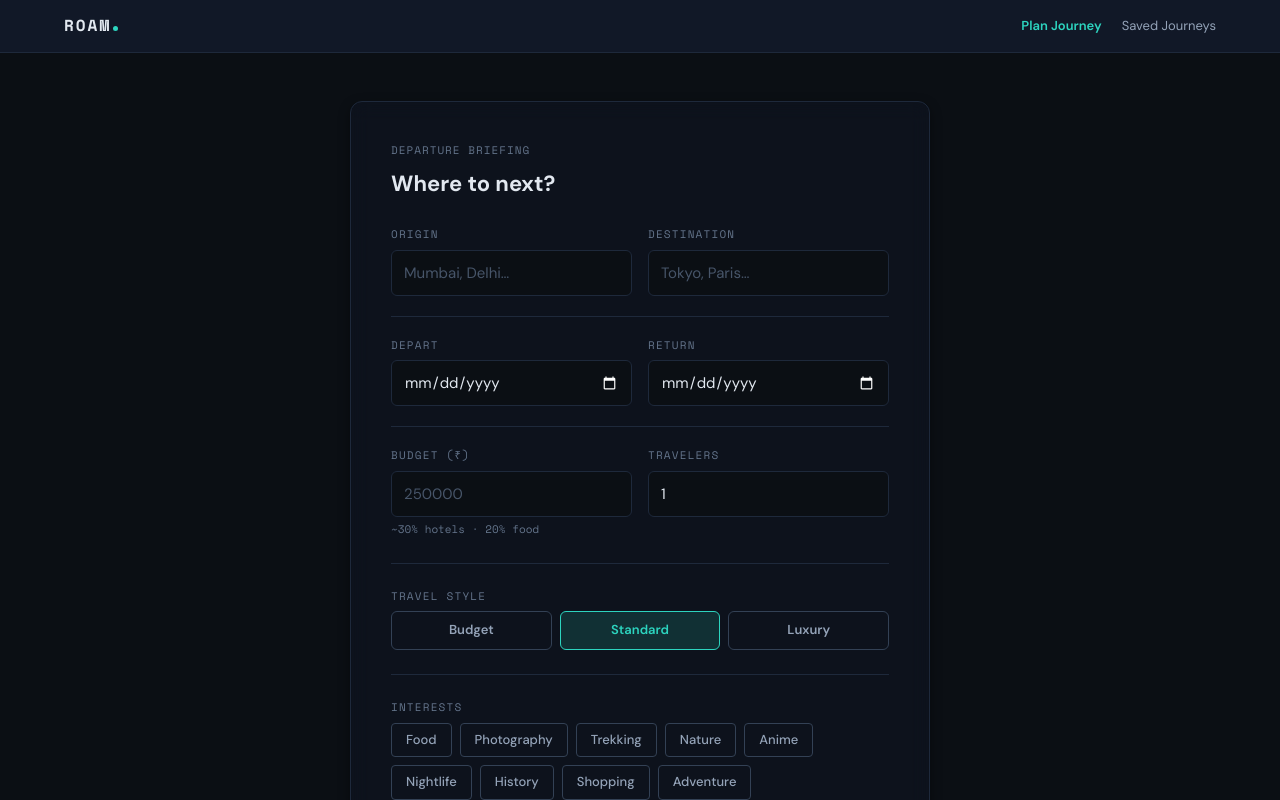
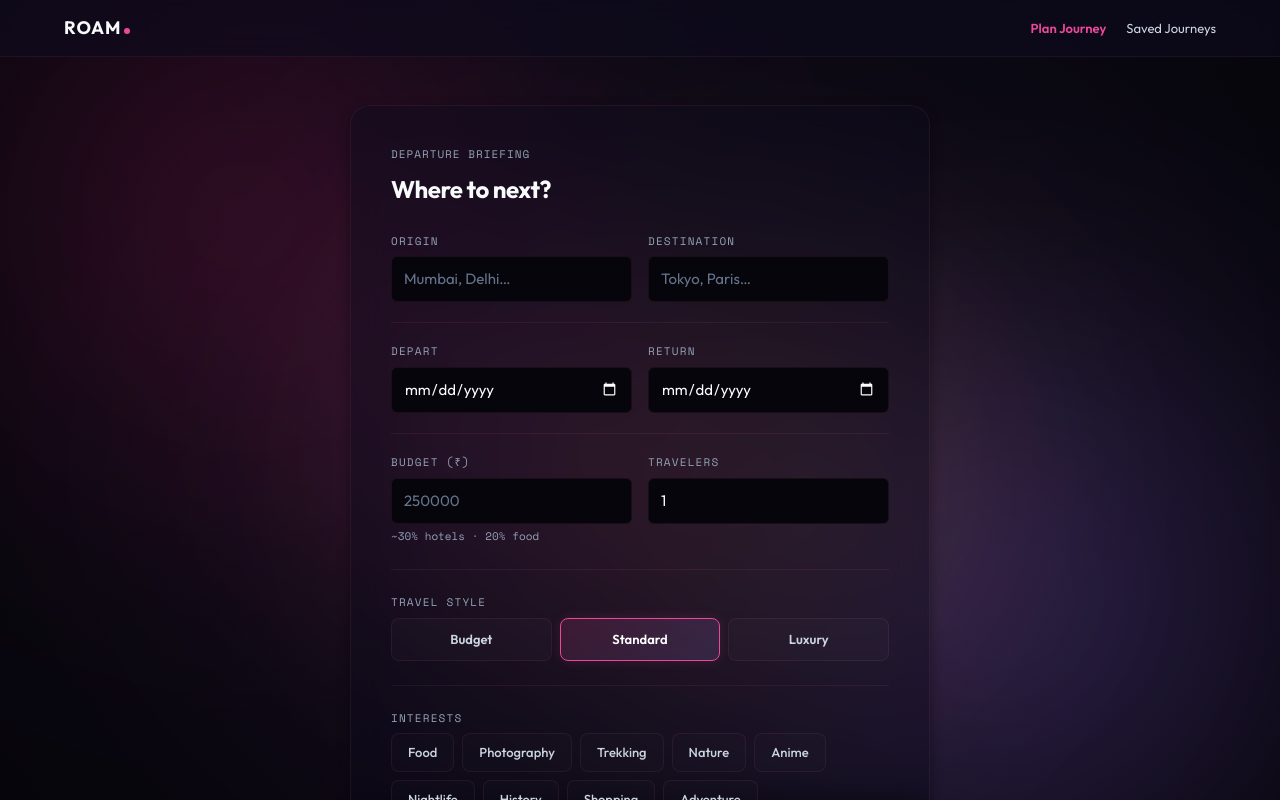
Before and after one commit to Pradhyumna51/ai-travel-planner, a React (Vite) app in the folder frontend/: page / in a window 1280 px wide. Shown: the top 800 px of the page. Built offline with nearby package versions, Linux system fonts and the light colour scheme; no server answers.

Commit message:
style(frontend): redesign application theme to Aurora UI (Dark) using ui-ux-pro-max

```diff
--- a/frontend/src/App.jsx
+++ b/frontend/src/App.jsx
@@ -110,27 +110,37 @@ export default function App() {
   }, []);
 
   return (
-    <div style={{ minHeight: '100vh', background: 'var(--color-bg)' }}>
+    <div style={{ minHeight: '100vh', position: 'relative' }}>
+      {/* Aurora Background */}
+      <div className="aurora-bg no-print">
+        <div className="aurora-blob aurora-blob-1"></div>
+        <div className="aurora-blob aurora-blob-2"></div>
+        <div className="aurora-blob aurora-blob-3"></div>
+        <div className="aurora-blob aurora-blob-4"></div>
+      </div>
+
       {/* ── Nav ── */}
       <header className="no-print" style={{
-        background: 'var(--color-surface)',
+        background: 'rgba(15, 12, 30, 0.65)',
+        backdropFilter: 'blur(20px)',
+        WebkitBackdropFilter: 'blur(20px)',
         borderBottom: '1px solid var(--color-border)',
         position: 'sticky', top: 0, zIndex: 50,
       }}>
         <div style={{
           maxWidth: 1200, margin: '0 auto', padding: '0 24px',
-          height: 52, display: 'flex', alignItems: 'center', justifyContent: 'space-between',
+          height: 56, display: 'flex', alignItems: 'center', justifyContent: 'space-between',
         }}>
           <div style={{ display: 'flex', alignItems: 'baseline', gap: 0 }}>
             <span style={{
-              fontFamily: 'var(--font-mono)', fontSize: 16, fontWeight: 700,
-              color: 'var(--color-text)', letterSpacing: '2px',
+              fontFamily: 'var(--font-sans)', fontSize: 18, fontWeight: 800,
+              color: 'var(--color-text)', letterSpacing: '1px',
             }}>
               ROAM
             </span>
             <span style={{
-              display: 'inline-block', width: 5, height: 5, borderRadius: '50%',
-              background: 'var(--color-teal)', marginLeft: 2, marginBottom: 1,
+              display: 'inline-block', width: 6, height: 6, borderRadius: '50%',
+              background: 'var(--color-teal)', marginLeft: 2, marginBottom: 2,
             }} />
           </div>
 
--- a/frontend/src/components/MapContainer.jsx
+++ b/frontend/src/components/MapContainer.jsx
@@ -63,7 +63,7 @@ const hotelIcon = L.divIcon({
   html: `
     <div style="
       background: #0f172a;
-      color: #2dd4bf;
+      color: #ec4899;
       width: 28px;
       height: 28px;
       border-radius: 50%;
@@ -72,10 +72,10 @@ const hotelIcon = L.divIcon({
       justify-content: center;
       font-weight: 700;
       font-size: 12px;
-      box-shadow: 0 0 0 2px #2dd4bf, 0 4px 10px rgba(0,0,0,0.6);
+      box-shadow: 0 0 0 2px #ec4899, 0 4px 10px rgba(0,0,0,0.6);
       border: 1px solid rgba(0,0,0,0.3);
     ">
-      🏨
+      <svg width="14" height="14" viewBox="0 0 24 24" fill="none" stroke="currentColor" stroke-width="2.5" stroke-linecap="round" stroke-linejoin="round" style="display: block;"><rect x="4" y="2" width="16" height="20" rx="2" ry="2"/><line x1="9" y1="22" x2="9" y2="16"/><line x1="15" y1="22" x2="15" y2="16"/><line x1="9" y1="16" x2="15" y2="16"/><path d="M8 6h3v3H8z"/><path d="M13 6h3v3h-3z"/><path d="M8 11h3v3H8z"/><path d="M13 11h3v3h-3z"/></svg>
     </div>
   `,
   iconSize: [28, 28],
@@ -141,9 +141,9 @@ export default function MapContainer({ mapData, selectedDay, selectedAttraction,
     if (hotelWp) {
       L.marker([hotelWp.lat, hotelWp.lng], { icon: hotelIcon })
         .bindPopup(`
-          <div style="color: #1e293b; font-family: var(--font-sans); min-width: 140px; padding: 4px;">
-            <h4 style="margin: 0 0 4px; font-size: 13px; font-weight: 700; color: #0f172a;">🏨 ${hotelWp.name}</h4>
-            <p style="margin: 0; font-size: 11px; color: #64748b;">Daily base lodging for ${dayData.city}</p>
+          <div style="color: var(--color-text); font-family: var(--font-sans); min-width: 140px; padding: 4px;">
+            <h4 style="margin: 0 0 4px; font-size: 13px; font-weight: 700; color: var(--color-text);">Lodging: ${hotelWp.name}</h4>
+            <p style="margin: 0; font-size: 11px; color: var(--color-text-dim);">Daily base lodging for ${dayData.city}</p>
           </div>
         `)
         .addTo(markersLayerGroup.current);
@@ -154,14 +154,14 @@ export default function MapContainer({ mapData, selectedDay, selectedAttraction,
       const markerIcon = createCustomMarkerIcon(attr.category, (idx + 1).toString());
       L.marker([attr.latitude, attr.longitude], { icon: markerIcon })
         .bindPopup(`
-          <div style="color: #1e293b; font-family: var(--font-sans); min-width: 160px; padding: 4px;">
-            <h4 style="margin: 0 0 4px; font-size: 13px; font-weight: 700; color: #0f172a;">${idx + 1}. ${attr.name}</h4>
+          <div style="color: var(--color-text); font-family: var(--font-sans); min-width: 160px; padding: 4px;">
+            <h4 style="margin: 0 0 4px; font-size: 13px; font-weight: 700; color: var(--color-text);">${idx + 1}. ${attr.name}</h4>
             <div style="margin-bottom: 6px;">
-              <span style="font-size: 9px; font-weight: 700; text-transform: uppercase; color: ${categoryColors[attr.category] || '#2dd4bf'}; background: ${categoryColors[attr.category] + '20' || '#2dd4bf20'}; padding: 2px 6px; border-radius: 3px; font-family: var(--font-mono);">
+              <span style="font-size: 9px; font-weight: 700; text-transform: uppercase; color: ${categoryColors[attr.category] || '#ec4899'}; background: ${categoryColors[attr.category] + '20' || '#ec489920'}; padding: 2px 6px; border-radius: 3px; font-family: var(--font-mono);">
                 ${attr.category}
               </span>
             </div>
-            <p style="margin: 0; font-size: 11px; color: #475569; line-height: 1.4;">
+            <p style="margin: 0; font-size: 11px; color: var(--color-text-secondary); line-height: 1.4;">
               <strong>Arrival:</strong> ${attr.arrival_time}<br/>
               <strong>Duration:</strong> ${attr.duration_minutes} mins<br/>
               <strong>From previous:</strong> ${attr.distance_from_previous_m > 0 ? (attr.distance_from_previous_m / 1000).toFixed(1) + ' km' : 'Start'}
@@ -240,7 +240,7 @@ export default function MapContainer({ mapData, selectedDay, selectedAttraction,
         position: 'absolute',
         top: 16,
         left: 16,
-        background: 'rgba(17, 24, 39, 0.85)',
+        background: 'rgba(15, 12, 30, 0.85)',
         backdropFilter: 'blur(8px)',
         border: '1px solid var(--color-border)',
         borderRadius: '50%',
--- a/frontend/src/components/TripForm.jsx
+++ b/frontend/src/components/TripForm.jsx
@@ -75,13 +75,13 @@ export default function TripPlanningForm({ onSubmit, isLoading, apiError, onRetr
   return (
     <div className="glass-card" style={{
       maxWidth: 580, margin: '0 auto',
-      borderRadius: '12px',
+      borderRadius: '20px',
       padding: '40px 40px 36px',
     }}>
       {/* Header */}
       <div style={{ marginBottom: 28 }}>
         <p className="mono-sm" style={{ marginBottom: 10 }}>Departure Briefing</p>
-        <h1 style={{ fontSize: 22, fontWeight: 700, color: 'var(--color-text)' }}>
+        <h1 style={{ fontSize: 24, fontWeight: 800, color: 'var(--color-text)', fontFamily: 'var(--font-sans)', letterSpacing: '-0.5px' }}>
           Where to next?
         </h1>
       </div>
@@ -157,16 +157,17 @@ export default function TripPlanningForm({ onSubmit, isLoading, apiError, onRetr
                   onClick={() => setForm(p => ({ ...p, travel_style: style }))}
                   disabled={isLoading}
                   style={{
-                    padding: '8px 12px',
-                    borderRadius: 6,
+                    padding: '10px 14px',
+                    borderRadius: 8,
                     fontSize: 13,
                     fontWeight: 600,
                     textTransform: 'capitalize',
-                    border: isSelected ? '1px solid var(--color-teal)' : '1px solid var(--color-border-hover)',
-                    background: isSelected ? 'var(--color-teal-dim)' : 'transparent',
-                    color: isSelected ? 'var(--color-teal)' : 'var(--color-text-secondary)',
+                    border: isSelected ? '1px solid var(--color-teal)' : '1px solid var(--color-border)',
+                    background: isSelected ? 'linear-gradient(135deg, rgba(236,72,153,0.15) 0%, rgba(167,139,250,0.15) 100%)' : 'rgba(255,255,255,0.02)',
+                    color: isSelected ? '#ffffff' : 'var(--color-text-secondary)',
+                    boxShadow: isSelected ? '0 0 12px rgba(236,72,153,0.15)' : 'none',
                     cursor: 'pointer',
-                    transition: 'all 150ms'
+                    transition: 'all 250ms cubic-bezier(0.16, 1, 0.3, 1)'
                   }}
                 >
                   {style}
--- a/frontend/src/index.css
+++ b/frontend/src/index.css
@@ -1,4 +1,4 @@
-@import url('https://fonts.googleapis.com/css2?family=DM+Sans:wght@400;500;600;700&family=Space+Mono:wght@400;700&display=swap');
+@import url('https://fonts.googleapis.com/css2?family=Outfit:wght@300;400;500;600;700&family=Rubik:wght@300;400;500;600;700&family=Space+Mono:wght@400;700&display=swap');
 @import "tailwindcss";
 
 @font-face {
@@ -9,31 +9,31 @@
 
 @theme {
   /* ── Dark palette ──────────────────────────── */
-  --color-bg:             #0B0F14;
-  --color-surface:        #111827;
-  --color-surface-raised: #1a2332;
-  --color-border:         #1e293b;
-  --color-border-hover:   #334155;
+  --color-bg:             #06050b;
+  --color-surface:        rgba(15, 12, 30, 0.45);
+  --color-surface-raised: rgba(28, 22, 54, 0.6);
+  --color-border:         rgba(244, 114, 182, 0.08);
+  --color-border-hover:   rgba(244, 114, 182, 0.25);
 
-  --color-teal:           #2dd4bf;
-  --color-teal-dim:       rgba(45,212,191,0.15);
-  --color-teal-glow:      rgba(45,212,191,0.08);
-  --color-amber:          #f59e0b;
+  --color-teal:           #ec4899; /* vibrant pink */
+  --color-teal-dim:       rgba(236, 72, 153, 0.15);
+  --color-teal-glow:      rgba(236, 72, 153, 0.08);
+  --color-amber:          #f59e0b; /* amber/gold */
   --color-amber-dim:      rgba(245,158,11,0.1);
-  --color-blue:           #60a5fa;
+  --color-blue:           #38bdf8; /* sky blue */
   --color-success:        #34d399;
   --color-danger:         #f87171;
   --color-danger-dim:     rgba(248,113,113,0.08);
   --color-lavender:       #a78bfa;
   --color-rose:           #f472b6;
 
-  --color-text:           #e2e8f0;
-  --color-text-secondary: #94a3b8;
-  --color-text-dim:       #64748b;
-  --color-text-ghost:     #475569;
+  --color-text:           #f8fafc;
+  --color-text-secondary: #cbd5e1;
+  --color-text-dim:       #94a3b8;
+  --color-text-ghost:     #64748b;
 
   /* ── Typography ────────────────────────────── */
-  --font-sans: 'Rupee', 'DM Sans', system-ui, sans-serif;
+  --font-sans: 'Rupee', 'Outfit', 'Rubik', system-ui, sans-serif;
   --font-mono: 'Rupee', 'Space Mono', monospace;
 
   /* ── Shadows (dark mode) ───────────────────── */
@@ -175,31 +175,32 @@
     align-items: center;
     justify-content: center;
     gap: 8px;
-    padding: 11px 28px;
+    padding: 12px 28px;
     font-size: 14px;
     font-weight: 600;
     font-family: var(--font-sans);
-    color: var(--color-bg);
-    background: var(--color-teal);
+    color: #ffffff;
+    background: linear-gradient(135deg, #be185d 0%, #ec4899 100%);
     border: none;
-    border-radius: 6px;
+    border-radius: 8px;
     cursor: pointer;
-    transition: filter 150ms, transform 150ms, box-shadow 150ms;
-    box-shadow: 0 1px 3px rgba(45,212,191,0.2);
+    transition: transform 300ms cubic-bezier(0.16, 1, 0.3, 1), box-shadow 300ms, filter 150ms;
+    box-shadow: 0 4px 14px rgba(236, 72, 153, 0.25);
   }
   .btn-primary:hover:not(:disabled) {
-    filter: brightness(1.1);
-    box-shadow: 0 4px 16px rgba(45,212,191,0.25);
-    transform: translateY(-1px);
+    filter: brightness(1.08);
+    box-shadow: 0 6px 20px rgba(236, 72, 153, 0.4);
+    transform: translateY(-1.5px) scale(1.015);
   }
   .btn-primary:active:not(:disabled) {
-    transform: scale(0.98);
+    transform: translateY(0) scale(0.985);
   }
   .btn-primary:disabled {
     opacity: 0.35;
     cursor: not-allowed;
     transform: none;
     filter: none;
+    box-shadow: none;
   }
 
   .btn-amber {
@@ -207,63 +208,78 @@
     align-items: center;
     justify-content: center;
     gap: 8px;
-    padding: 10px 24px;
+    padding: 12px 24px;
     font-size: 14px;
     font-weight: 600;
     font-family: var(--font-sans);
-    color: var(--color-bg);
-    background: var(--color-amber);
+    color: #ffffff;
+    background: linear-gradient(135deg, #d97706 0%, #f59e0b 100%);
     border: none;
-    border-radius: 6px;
+    border-radius: 8px;
     cursor: pointer;
-    transition: filter 150ms, transform 150ms;
+    transition: transform 300ms cubic-bezier(0.16, 1, 0.3, 1), box-shadow 300ms, filter 150ms;
+    box-shadow: 0 4px 12px rgba(245, 158, 11, 0.25);
   }
-  .btn-amber:hover { filter: brightness(1.1); transform: translateY(-1px); }
+  .btn-amber:hover {
+    filter: brightness(1.08);
+    transform: translateY(-1.5px) scale(1.015);
+    box-shadow: 0 6px 16px rgba(245, 158, 11, 0.35);
+  }
+  .btn-amber:active {
+    transform: translateY(0) scale(0.985);
+  }
 
   .btn-ghost {
     display: inline-flex;
     align-items: center;
     gap: 6px;
-    padding: 8px 14px;
+    padding: 10px 18px;
     font-size: 13px;
     font-weight: 500;
     font-family: var(--font-sans);
     color: var(--color-text-secondary);
-    background: transparent;
+    background: rgba(255, 255, 255, 0.02);
     border: 1px solid var(--color-border);
-    border-radius: 6px;
+    border-radius: 8px;
     cursor: pointer;
-    transition: border-color 150ms, color 150ms, background 150ms;
+    transition: border-color 250ms, color 250ms, background 250ms, transform 250ms;
   }
   .btn-ghost:hover {
     border-color: var(--color-border-hover);
     color: var(--color-text);
-    background: rgba(255,255,255,0.03);
+    background: rgba(255, 255, 255, 0.06);
+    transform: translateY(-1px);
+  }
+  .btn-ghost:active {
+    transform: translateY(0);
   }
 
   /* ── Interest tag ──────────────────────── */
   .interest-tag {
     display: inline-flex;
     align-items: center;
-    padding: 6px 14px;
+    padding: 8px 16px;
     font-size: 13px;
     font-weight: 500;
-    border-radius: 4px;
-    border: 1px solid var(--color-border-hover);
-    background: transparent;
+    border-radius: 8px;
+    border: 1px solid var(--color-border);
+    background: rgba(255, 255, 255, 0.01);
     color: var(--color-text-secondary);
     cursor: pointer;
-    transition: all 150ms;
+    transition: all 250ms cubic-bezier(0.16, 1, 0.3, 1);
     user-select: none;
   }
   .interest-tag:hover:not(:disabled) {
-    border-color: var(--color-teal);
-    color: var(--color-teal);
+    border-color: rgba(236, 72, 153, 0.4);
+    color: var(--color-text);
+    background: rgba(236, 72, 153, 0.05);
+    transform: translateY(-1px);
   }
   .interest-tag.selected {
     border-color: var(--color-teal);
-    background: var(--color-teal-dim);
-    color: var(--color-teal);
+    background: linear-gradient(135deg, rgba(236, 72, 153, 0.2) 0%, rgba(167, 139, 250, 0.15) 100%);
+    color: #ffffff;
+    box-shadow: 0 0 12px rgba(236, 72, 153, 0.15);
   }
 
   /* ── Badge ─────────────────────────────── */
@@ -286,47 +302,55 @@
     display: flex;
     align-items: center;
     justify-content: space-between;
-    padding: 12px 16px;
-    background: var(--color-surface);
+    padding: 14px 20px;
+    background: rgba(255, 255, 255, 0.02);
     border: 1px solid var(--color-border);
-    border-left: 2px solid var(--color-teal);
-    border-radius: 0 6px 6px 0;
+    border-left: 4px solid var(--color-teal);
+    border-radius: 8px;
     cursor: pointer;
-    transition: background 150ms, border-color 150ms;
+    transition: all 250ms cubic-bezier(0.16, 1, 0.3, 1);
     width: 100%;
     text-align: left;
     font-family: inherit;
   }
   .city-header:hover {
-    background: var(--color-surface-raised);
+    background: rgba(255, 255, 255, 0.05);
     border-color: var(--color-border-hover);
     border-left-color: var(--color-teal);
+    transform: translateX(2px);
   }
 
   /* ── Day card ──────────────────────────── */
   .day-card {
-    background: var(--color-surface);
+    background: rgba(15, 12, 30, 0.3);
+    backdrop-filter: blur(8px);
     border: 1px solid var(--color-border);
-    border-radius: 6px;
-    padding: 16px;
-    margin: 6px 0;
-    transition: border-color 200ms;
+    border-radius: 12px;
+    padding: 18px;
+    margin: 8px 0;
+    transition: all 250ms ease;
   }
-  .day-card:hover { border-color: var(--color-border-hover); }
+  .day-card:hover {
+    border-color: var(--color-border-hover);
+    background: rgba(15, 12, 30, 0.45);
+  }
 
   /* ── Hotel card ────────────────────────── */
   .hotel-card {
     display: flex;
     gap: 16px;
-    background: var(--color-surface);
+    background: rgba(15, 12, 30, 0.3);
+    backdrop-filter: blur(8px);
     border: 1px solid var(--color-border);
-    border-radius: 6px;
-    padding: 16px;
-    transition: border-color 200ms, transform 200ms;
+    border-radius: 12px;
+    padding: 18px;
+    transition: all 250ms cubic-bezier(0.16, 1, 0.3, 1);
   }
   .hotel-card:hover {
     border-color: var(--color-border-hover);
-    transform: translateY(-1px);
+    background: rgba(15, 12, 30, 0.45);
+    transform: translateY(-2px);
+    box-shadow: 0 8px 24px rgba(0, 0, 0, 0.2);
   }
 
   /* ── Transport segment ─────────────────── */
@@ -334,13 +358,17 @@
     display: flex;
     align-items: center;
     gap: 16px;
-    background: var(--color-surface);
+    background: rgba(15, 12, 30, 0.35);
+    backdrop-filter: blur(8px);
     border: 1px solid var(--color-border);
-    border-radius: 6px;
-    padding: 14px 16px;
-    transition: border-color 200ms;
+    border-radius: 12px;
+    padding: 16px;
+    transition: all 250ms ease;
   }
-  .transport-card:hover { border-color: var(--color-border-hover); }
+  .transport-card:hover {
+    border-color: var(--color-border-hover);
+    background: rgba(15, 12, 30, 0.45);
+  }
 
   /* ── Fuel bar (budget) ─────────────────── */
   .fuel-bar-track {
@@ -395,23 +423,105 @@
 
 /* ── Glassmorphism and UI Utilities ── */
 .glass {
-  background: rgba(17, 24, 39, 0.7) !important;
-  backdrop-filter: blur(12px) !important;
-  -webkit-backdrop-filter: blur(12px) !important;
+  background: rgba(15, 12, 30, 0.7) !important;
+  backdrop-filter: blur(20px) !important;
+  -webkit-backdrop-filter: blur(20px) !important;
   border: 1px solid rgba(255, 255, 255, 0.06) !important;
 }
 .glass-card {
-  background: rgba(17, 24, 39, 0.45);
-  backdrop-filter: blur(10px);
-  -webkit-backdrop-filter: blur(10px);
+  background: rgba(15, 12, 30, 0.45);
+  backdrop-filter: blur(16px);
+  -webkit-backdrop-filter: blur(16px);
   border: 1px solid var(--color-border);
-  border-radius: 8px;
+  border-radius: 16px;
   box-shadow: var(--shadow-md);
-  transition: border-color 200ms, box-shadow 200ms;
+  transition: border-color 300ms, box-shadow 300ms, transform 300ms cubic-bezier(0.16, 1, 0.3, 1);
 }
 .glass-card:hover {
-  border-color: var(--color-border-hover);
-  box-shadow: var(--shadow-lg), var(--shadow-glow);
+  border-color: rgba(236, 72, 153, 0.35);
+  box-shadow: 0 16px 48px 0 rgba(236, 72, 153, 0.08), var(--shadow-lg), var(--shadow-glow);
+  transform: translateY(-2px);
+}
+
+/* ── Aurora Background ── */
+.aurora-bg {
+  position: fixed;
+  top: 0;
+  left: 0;
+  width: 100vw;
+  height: 100vh;
+  z-index: -10;
+  overflow: hidden;
+  background: radial-gradient(circle at 50% 50%, #0c0919 0%, #06050b 100%);
+}
+
+.aurora-blob {
+  position: absolute;
+  border-radius: 50%;
+  filter: blur(130px);
+  opacity: 0.32;
+  mix-blend-mode: screen;
+  will-change: transform;
+}
+
+.aurora-blob-1 {
+  background: radial-gradient(circle, #be185d 0%, rgba(190, 24, 93, 0) 70%);
+  width: 55vw;
+  height: 55vw;
+  top: -12vw;
+  left: -12vw;
+  animation: drift-1 30s ease-in-out infinite alternate;
+}
+
+.aurora-blob-2 {
+  background: radial-gradient(circle, #8b5cf6 0%, rgba(139, 92, 246, 0) 70%);
+  width: 65vw;
+  height: 65vw;
+  bottom: -18vw;
+  right: -12vw;
+  animation: drift-2 35s ease-in-out infinite alternate;
+}
+
+.aurora-blob-3 {
+  background: radial-gradient(circle, #d97706 0%, rgba(217, 119, 6, 0) 70%);
+  width: 48vw;
+  height: 48vw;
+  top: 18vh;
+  right: 12vw;
+  animation: drift-3 25s ease-in-out infinite alternate;
+}
+
+.aurora-blob-4 {
+  background: radial-gradient(circle, #ec4899 0%, rgba(236, 72, 153, 0) 70%);
+  width: 42vw;
+  height: 42vw;
+  bottom: 8vh;
+  left: 18vw;
+  animation: drift-4 32s ease-in-out infinite alternate;
+}
+
+@keyframes drift-1 {
+  0% { transform: translate(0, 0) scale(1) rotate(0deg); }
+  50% { transform: translate(12vw, 8vh) scale(1.08) rotate(180deg); }
+  100% { transform: translate(-4vw, -4vh) scale(0.92) rotate(360deg); }
+}
+
+@keyframes drift-2 {
+  0% { transform: translate(0, 0) scale(1) rotate(0deg); }
+  50% { transform: translate(-8vw, -12vh) scale(0.88) rotate(-120deg); }
+  100% { transform: translate(6vw, 4vh) scale(1.02) rotate(-240deg); }
+}
+
+@keyframes drift-3 {
+  0% { transform: translate(0, 0) scale(0.92); }
+  50% { transform: translate(-10vw, 10vh) scale(1.08); }
+  100% { transform: translate(4vw, -8vh) scale(1); }
+}
+
+@keyframes drift-4 {
+  0% { transform: translate(0, 0) scale(1.02) rotate(0deg); }
+  50% { transform: translate(8vw, -6vh) scale(0.92) rotate(140deg); }
+  100% { transform: translate(-6vw, 10vh) scale(1) rotate(280deg); }
 }
 
 /* ── Leaflet Dark Theme Overrides ── */
```
Also changed, not shown: frontend/src/components/BudgetBreakdown.jsx (+8 -5 lines), frontend/src/components/BudgetValidator.jsx (+9 -10 lines), frontend/src/components/DaySidebar.jsx (+11 -12 lines), frontend/src/components/ItineraryResults.jsx (+7 -10 lines), frontend/src/components/SavedJourneys.jsx (+8 -9 lines), 2 other files (tests, documents, lock files or other folders).
